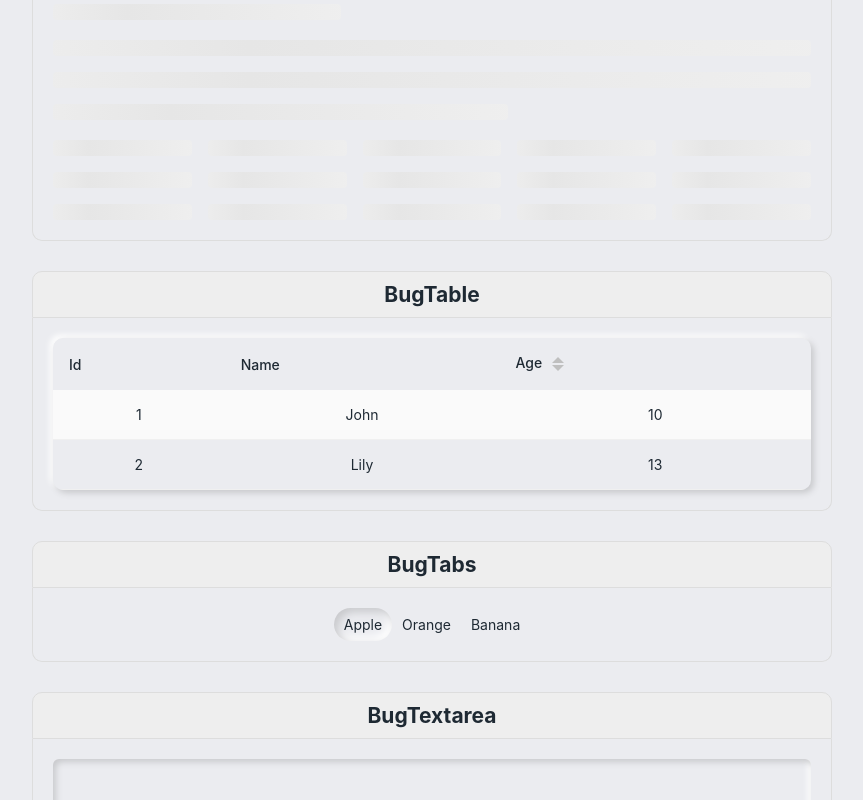
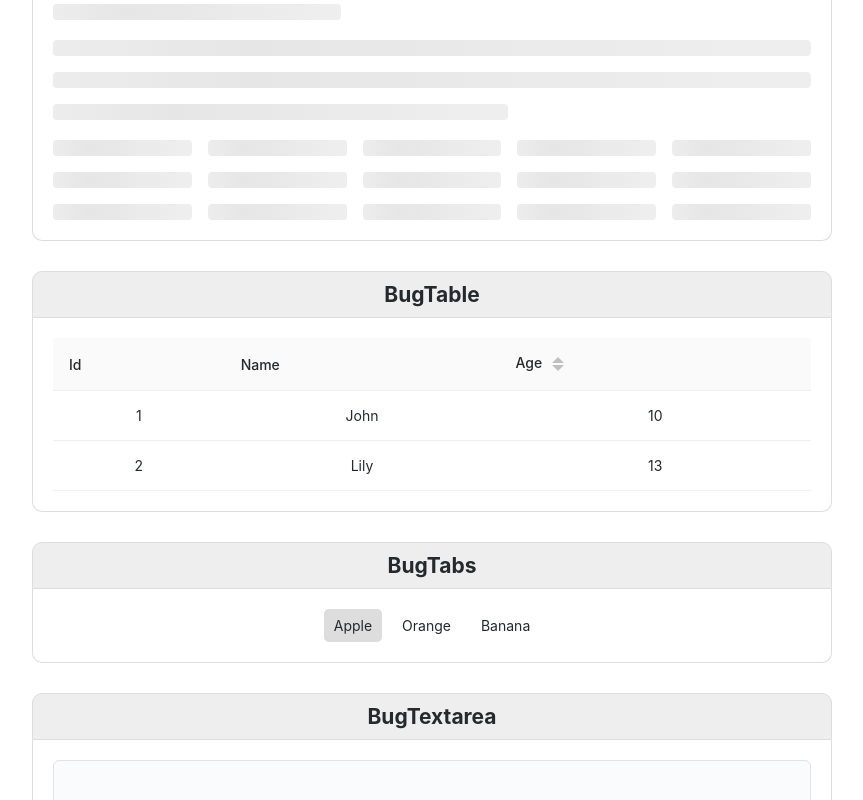
Before and after one commit to youginil/falco-vue, a Vue app: page / in a window 1280 px wide. Shown: the part 2000-2800 px from the top of the page, without its empty margins (208-1071 px from the left). Built offline with nearby package versions, Linux system fonts and the light colour scheme.

Commit message:
change repo url

```diff
--- a/App.vue
+++ b/App.vue
@@ -127,7 +127,7 @@
     </div>
     <h4 class="title">BugConfirm</h4>
     <div class="content">
-      <bug-button @click="confirm" width="100%">Confirm</bug-button>
+      <bug-button @click="confirm">Confirm</bug-button>
     </div>
   </div>
 </template>
--- a/main.ts
+++ b/main.ts
@@ -1,7 +1,7 @@
 import { createApp } from 'vue';
 import BugUI from './src/index';
-// import './src/themes/default/index.scss';
-import './src/themes/neumorphism/index.scss';
+import './src/themes/default/index.scss';
+// import './src/themes/neumorphism/index.scss';
 import App from './App.vue';
 
 createApp(App).use(BugUI).mount('#app');
--- a/src/themes/default/BugTabPane.scss
+++ b/src/themes/default/BugTabPane.scss
@@ -4,6 +4,10 @@
   cursor: default;
   border-radius: 5px;
   transition: all 0.3s linear;
+
+  &:not(:last-child) {
+    margin-right: 10px;
+  }
 
   &.block {
     display: block;
--- a/src/themes/neumorphism/BugTabPane.scss
+++ b/src/themes/neumorphism/BugTabPane.scss
@@ -4,6 +4,10 @@
   cursor: default;
   transition: all 0.3s linear;
   border-radius: 20px;
+
+  &:not(:last-child) {
+    margin-right: 10px;
+  }
 
   &.block {
     display: block;
```
Also changed, not shown: package.json (+4 -4 lines), 1 other file (tests, documents, lock files or other folders).
